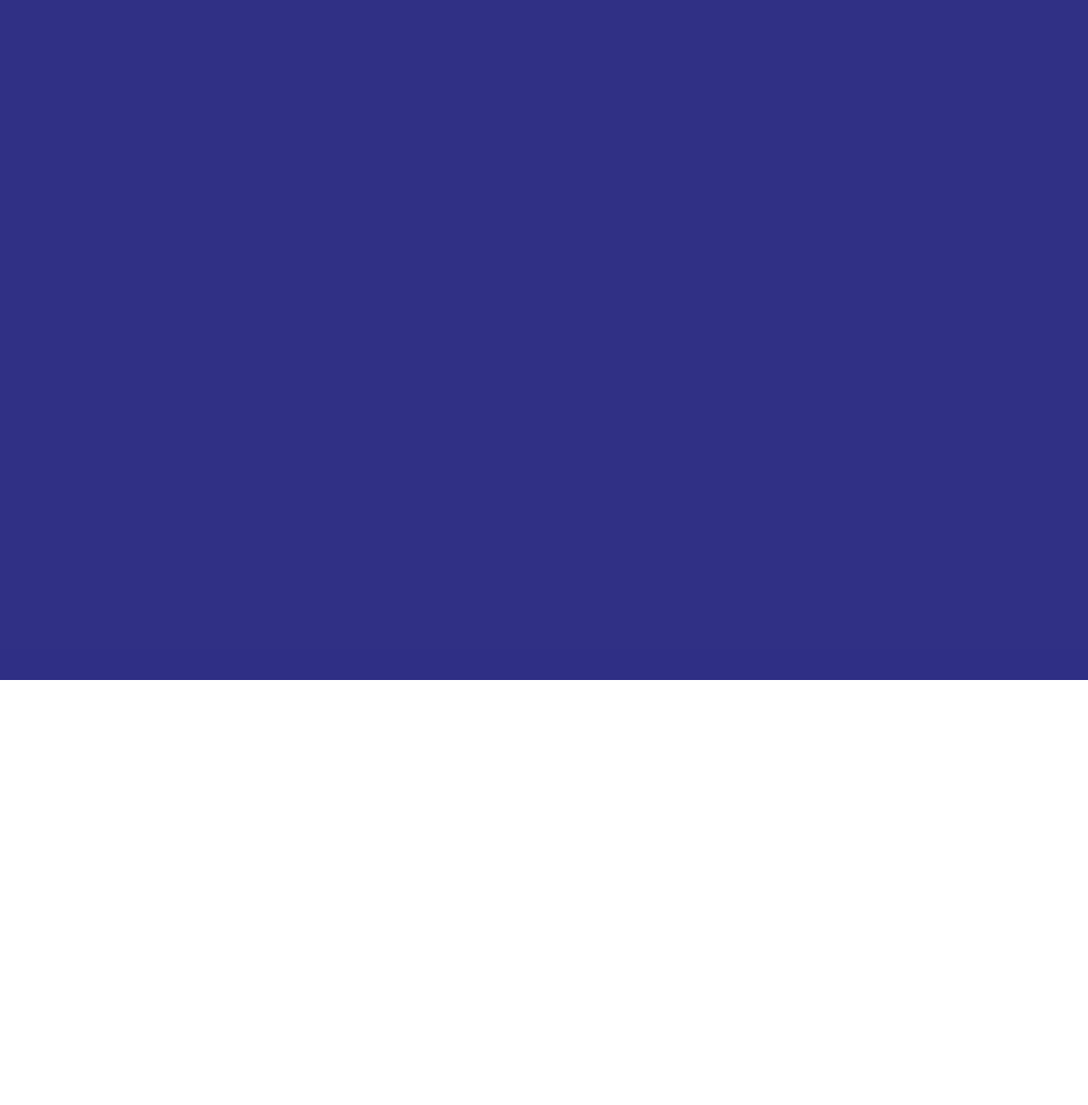
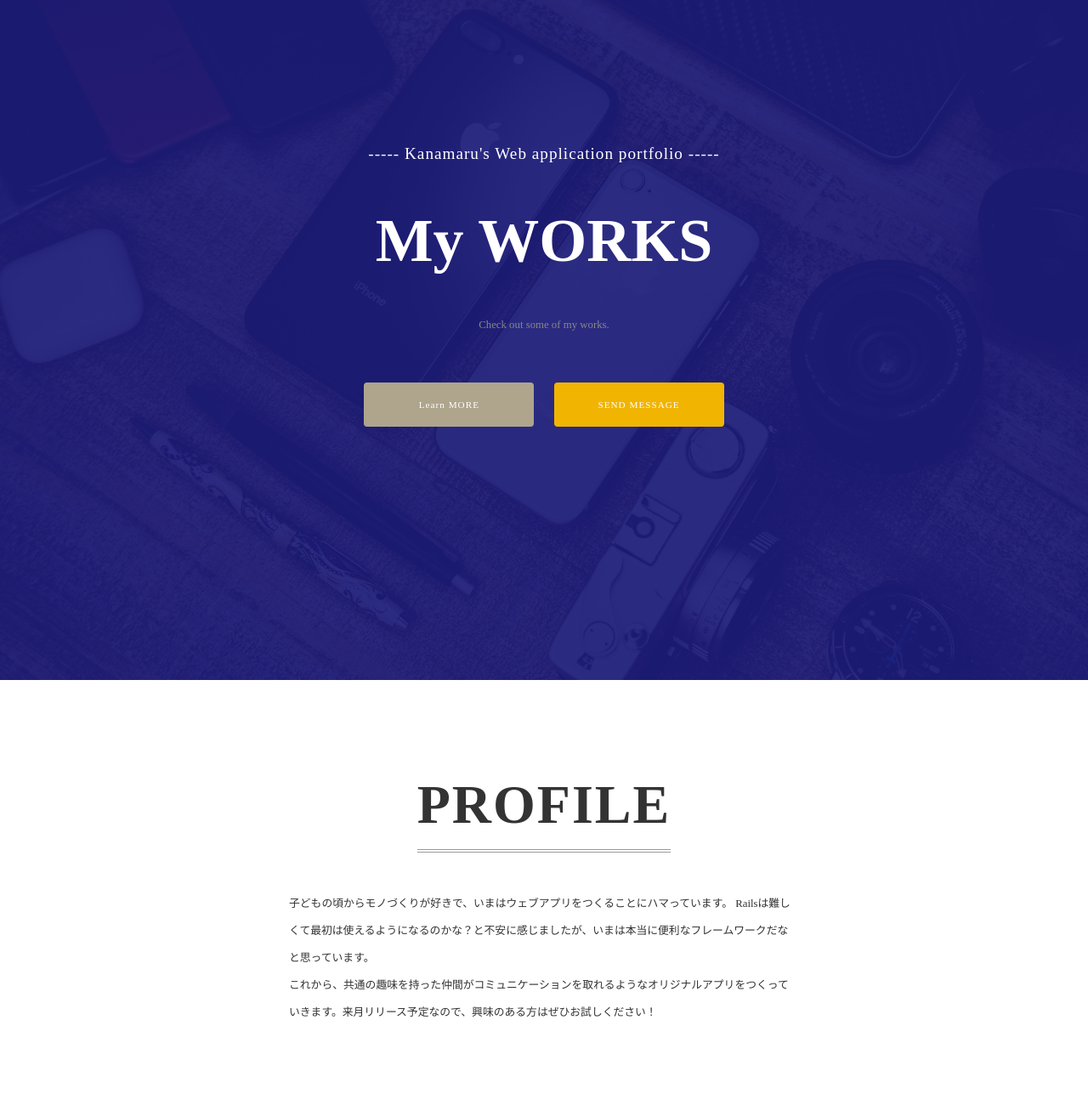
Before and after one commit to r-kanamaru/portfolio_kanamaru, a plain HTML site: page index.html in a window 1280 px wide. Shown: the top 1300 px of the page at 85% size. Drawn offline with Linux system fonts and the light colour scheme.

Commit message:
update_HTML＆CSS
update_HTML＆CSS

```diff
--- a/index.html
+++ b/index.html
@@ -7,9 +7,69 @@
   <link rel="stylesheet" href="style.css">
 </head>
 <body>
-  <header class="header"></header>
-  <section class="about" id="about"></section>
-  <section class="works"></section>
+
+  <header class="header">
+
+    <p class="site-title-sub">
+      ----- Kanamaru's Web application portfolio -----
+    </p>
+
+    <h1 class="site-title">
+      My WORKS
+    </h1>
+
+    <p class="site-description">
+      Check out some of my works.
+    </p>
+
+    <div class="buttons">
+
+      <a class="button" href="#about">
+        Learn MORE
+      </a>
+
+      <a class="button button-orange" href="#contact">
+        SEND MESSAGE
+      </a>
+
+    </div>
+  </header>
+
+  <section class="about" id="about">
+    <h2 class="heading">PROFILE</h2>
+    <p class="about-text">
+      子どもの頃からモノづくりが好きで、いまはウェブアプリをつくることにハマっています。
+      Railsは難しくて最初は使えるようになるのかな？と不安に感じましたが、いまは本当に便利なフレームワークだなと思っています。<br>
+      これから、共通の趣味を持った仲間がコミュニケーションを取れるようなオリジナルアプリをつくっていきます。来月リリース予定なので、興味のある方はぜひお試しください！
+    </p>
+  </section>
+
+  <section class="works">
+    <h2 class="heading">MY WORKS</h2>
+    <div class="works-wrapper">
+      <div class="work-box">
+        <img class="work-image" src="images/pictweet.jpg" alt="制作事例">
+        <div class="work-description">
+          Pictweet<br>
+          <a href="#" class="button button-ghost">READ MORE</a>
+        </div>
+      </div>
+      <div class="work-box">
+        <img class="work-image" src="images/mooovi.jpg" alt="制作事例">
+        <div class="work-description">
+          Mooovi<br>
+          <a href="#" class="button button-ghost">READ MORE</a>
+        </div>
+      </div>
+      <div class="work-box">
+        <img class="work-image" src="images/profy.jpg" alt="制作事例">
+        <div class="work-description">
+          Profy<br>
+          <a href="#" class="button button-ghost">READ MORE</a>
+        </div>
+      </div>
+    </div>
+  </section>
   <section class="contact" id="contact"></section>
 </body>
 </html>
--- a/style.css
+++ b/style.css
@@ -1,11 +1,79 @@
+* {
+  box-sizing: border-box;
+}
+
+body {
+  color: #fff;
+  text-align: center;
+  font-size: 0.8rem;
+  background: url('images/bg.jpg') fixed;
+  background-size: cover;
+}
+
 .header {
+  padding: 170px 30px 80px;
   height: 100vh;
   background-color: rgba(25, 25, 120, 0.9);
 }
 
+.site-title-sub {
+  margin: 0 0 30px;
+  letter-spacing: 1px;
+  font-size: 1.2rem;
+}
+
+.site-title {
+  margin: 50px;
+  font-size: 4.5rem;
+}
+
+.site-description {
+  margin-bottom: 50px;
+  color: #888;
+}
+
+.button {
+  display: inline-block;
+  width: 200px;
+  padding: 20px;
+  margin: 10px;
+  border-radius: 4px;
+  background-color: #afa58d;
+  color: #fff;
+  text-decoration: none;
+  letter-spacing: 1px;
+  font-size: 0.7rem;
+}
+
+.button:hover {
+  opacity: 0.7;
+}
+
+.button-orange {
+  background-color: #f1b400;
+}
+
 .about {
   height: 100vh;
-  background-color: #ffffff;
+  padding: 80px 30px;
+  background-color: #fff;
+  color: #333;
+}
+
+.about-text {
+  width: 600px;
+  margin: 30px auto;
+  line-height: 2.5;
+  text-align: left;
+}
+
+.heading {
+  display: inline-block;
+  margin: 30px 0 15px;
+  padding-bottom: 15px;
+  letter-spacing: 2px;
+  font-size: 4rem;
+  border-bottom: double 4px #999;
 }
 
 .works {
```
Also changed, not shown: images/bg.jpg (added), images/mooovi.jpg (added), images/pictweet.jpg (added), images/profy.jpg (added).
